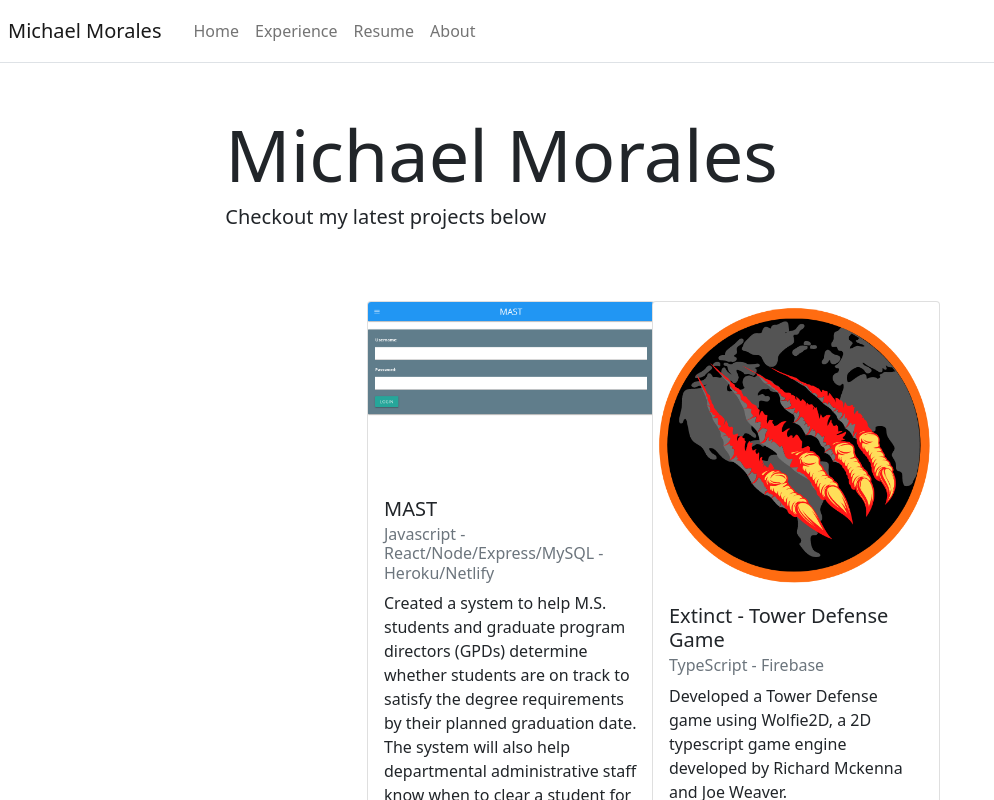
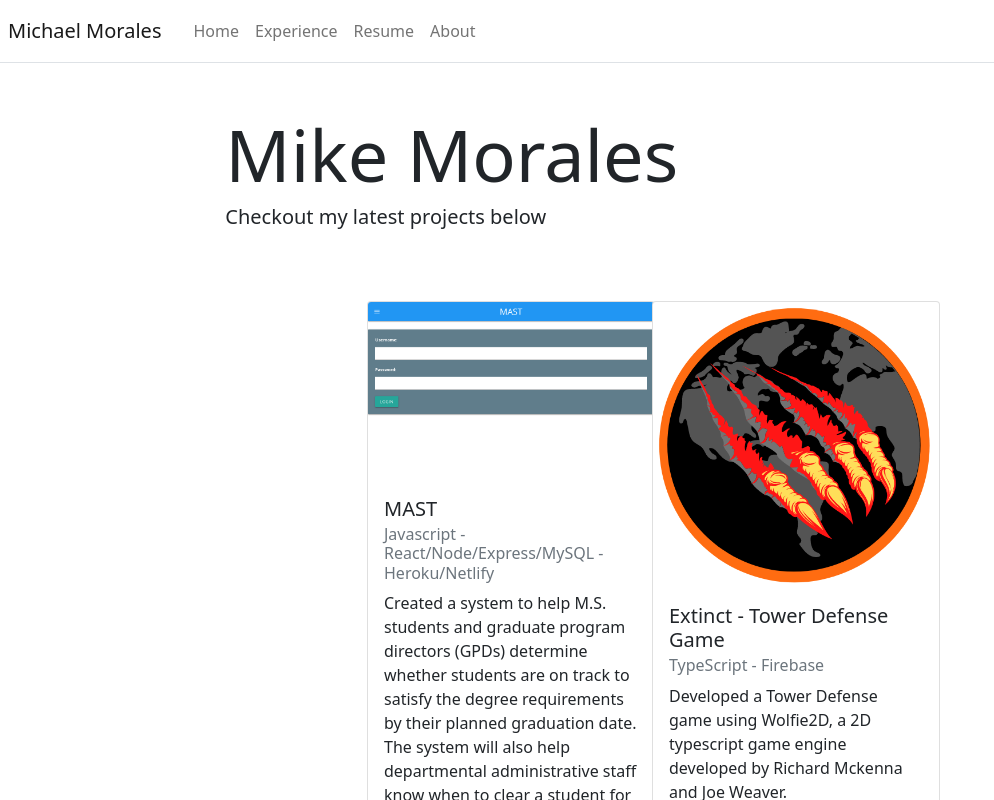
Before and after one commit to michael5morales/Portfolio, a React (Create React App) app: page / in a window 1280 px wide. Shown: the top 800 px of the page, without its empty margins (0-994 px from the left). Built offline with nearby package versions, Linux system fonts and the light colour scheme.

Commit message:
Tab bar title and basic information updated

```diff
--- a/src/App.js
+++ b/src/App.js
@@ -9,25 +9,27 @@ import Footer from './components/Footer';
 import HomePage from './pages/HomePage';
 import AboutPage from './pages/AboutPage';
 import ExperiencePage from './pages/ExperiencePage'
+import ContactPage from './pages/ContactPage';
+import PortfolioPage from './pages/PortfolioPage';
 
 
 class App extends Component{
 
   state = {
-    title: 'Michael Morales',
+    title: 'Mike Morales',
     headerLinks: [
       { title: 'Home', path: '/' },
       { title: 'About', path: '/about' },
       { title: 'Contact', path: '/contact' }
     ],
     home: {
-      title: 'Michael Morales',
+      title: 'Mike Morales',
       text: 'Checkout my latest projects below'
     },
     about: {
       title: 'About Me',
       subTitle: 'Software Engineer',
-      aboutTxt: 'Blauvelt, NY'
+      aboutTxt: 'Dallas, TX'
     },
     experience: {
       title: 'Skills & Experience'
--- a/src/pages/AboutPage.js
+++ b/src/pages/AboutPage.js
@@ -1,14 +1,18 @@
 import React from 'react';
 import Hero from '../components/Hero';
 import Content from '../components/Content';
+import { Helmet } from 'react-helmet';
 
 function AboutPage(props) {
 
     return(
         <div>
+            <Helmet>
+                <title>Mike Morales | About</title>
+            </Helmet>
             <Hero title={props.title} subTitle={props.subTitle} aboutTxt={props.aboutTxt} />
             <Content>
-                <p>Hello, my name is Michael Morales. I am a recent graduate of Stony Brook University, where I earned my B.S. in Computer Science.</p>
+                <p>Hello, my name is Mike Morales. I am a recent graduate of Stony Brook University, where I earned my B.S. in Computer Science.</p>
 
                 <p>During my time in undergrad, I worked as a Web Developer on the Stony Brook Campus Residencies Marketing Team.</p>
 
--- a/src/pages/ExperiencePage.js
+++ b/src/pages/ExperiencePage.js
@@ -4,6 +4,7 @@ import {Card, ProgressBar} from 'react-bootstrap';
 import Container from 'react-bootstrap/Container';
 import Row from 'react-bootstrap/Row';
 import Col from 'react-bootstrap/Col';
+import { Helmet } from 'react-helmet';
 
 import intern from '../assets/images/internship.png'
 import campRes from '../assets/images/campres.png'
@@ -12,6 +13,9 @@ function ExperiencePage(props) {
 
     return(
         <div>
+            <Helmet>
+                <title>Mike Morales | Experience</title>
+            </Helmet>
             <Hero title={props.title}/>
             <Container fluid={true}>
                 <Row className="justify-content-center py-3">
@@ -40,6 +44,8 @@ function ExperiencePage(props) {
                             </Card.Body>
                         </Card>
                     </Col>
+
+
                 </Row>
                 <Row className="justify-content-center py-3">
                     <Col md={3} sm={12}>
--- a/src/pages/HomePage.js
+++ b/src/pages/HomePage.js
@@ -5,6 +5,7 @@ import Row from 'react-bootstrap/Row';
 import Col from 'react-bootstrap/Col';
 import Hero from '../components/Hero';
 import {Card, Button} from 'react-bootstrap';
+import { Helmet } from 'react-helmet';
 
 import extinct from '../assets/images/extinct.png'
 import mast from '../assets/images/mast.png'
@@ -13,6 +14,9 @@ function HomePage(props) {
 
     return(
         <div>
+            <Helmet>
+                <title>Mike Morales | Home</title>
+            </Helmet>
             <Hero title={props.title} subTitle={props.subTitle} text={props.text} />
             <Container>
             <Row className="justify-content-center py-3">
```
Also changed, not shown: package.json (+5 -4 lines), public/manifest.json, 1 other file (tests, documents, lock files or other folders).
